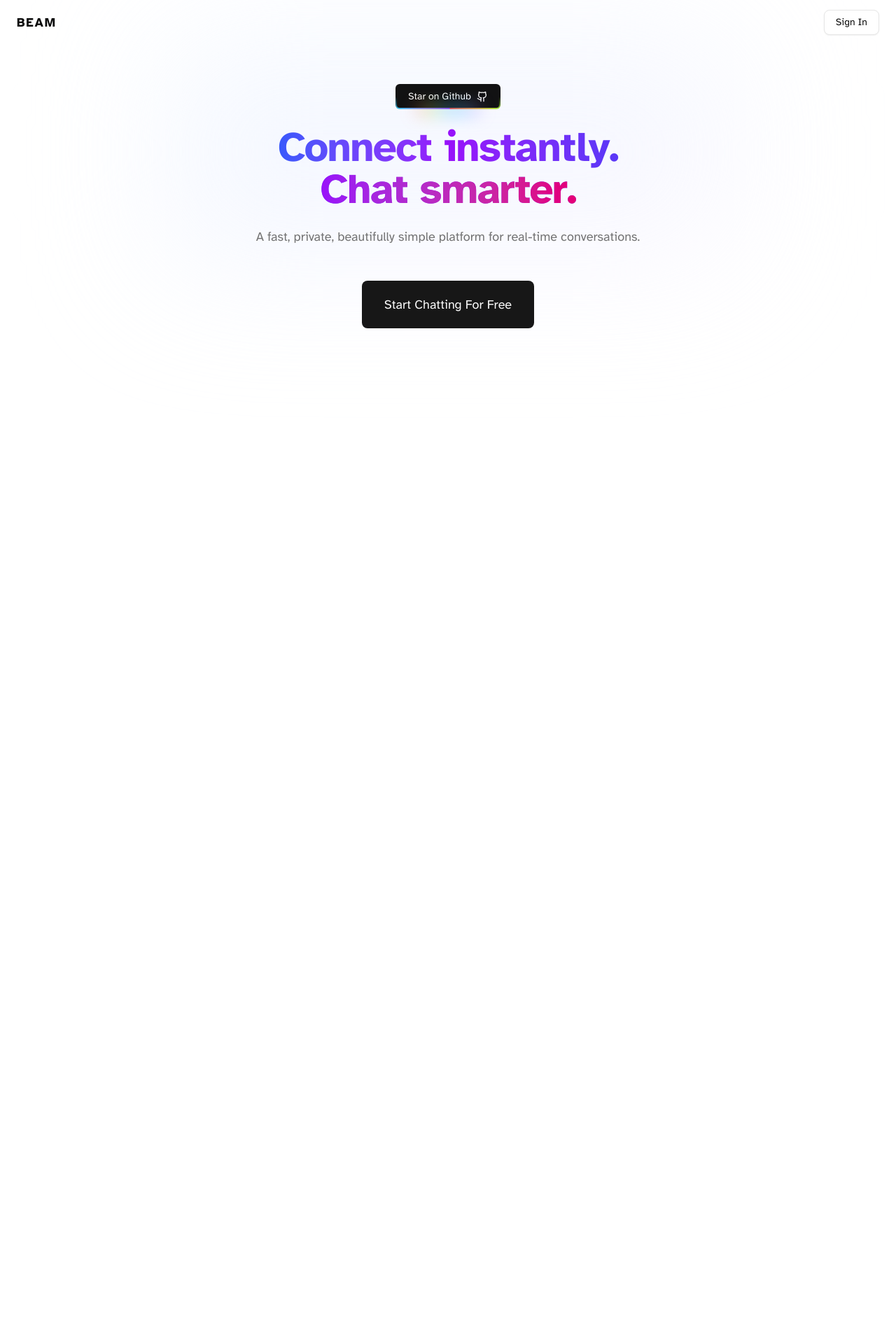
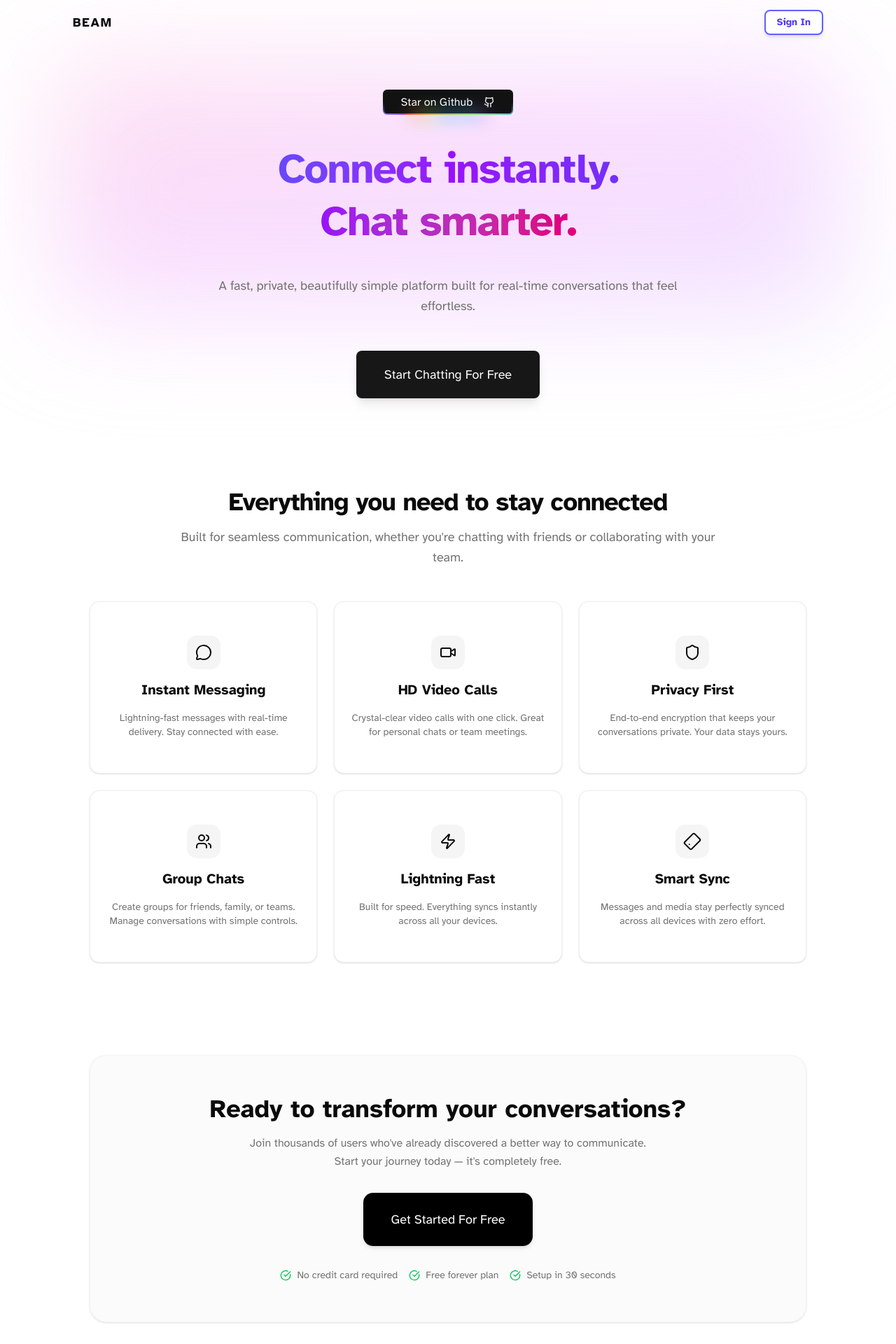
Before and after one commit to priyansh-narang2308/Cream, a Next.js app: page / in a window 1280 px wide. Shown: the top 1920 px of the page at 70% size. Before the commit the page ends 800 px from the top, so only its background shows below. Built offline with nearby package versions, Linux system fonts and the light colour scheme; no server answers.

Commit message:
feat: Full Hero Section with features and CTA cOMPLETED used AI for this vibe coding

```diff
--- a/app/page.tsx
+++ b/app/page.tsx
@@ -1,8 +1,10 @@
 "use client";
 
+import { CTASection } from "@/components/cta-section";
+import { FeaturesSection } from "@/components/feature-section";
+import { Footer } from "@/components/footer";
 import Header from "@/components/header";
 import { Button } from "@/components/ui/button";
-import { InteractiveHoverButton } from "@/components/ui/interactive-hover-button";
 import { PulsatingButton } from "@/components/ui/pulsating-button";
 import { RainbowButton } from "@/components/ui/rainbow-button";
 import { SignedIn, SignedOut, SignInButton } from "@clerk/nextjs";
@@ -10,52 +12,44 @@ import { Github } from "lucide-react";
 
 export default function Home() {
   return (
-    <div>
+    <div className="min-h-screen flex flex-col">
       <Header />
 
-      <main className="flex-1 flex flex-col items-center px-4 py-10 sm:px-6 text-center gap-10">
-        <div className="max-w-4xl space-y-6 relative">
+      <main className="flex-1 flex flex-col items-center px-4 py-16 sm:px-6 text-center gap-12">
+        <div className="relative max-w-4xl w-full space-y-10">
           <div
-            className="absolute inset-0 -z-10 bg-gradient-to-br
-      from-blue-50 via-indigo-50 to-purple-50
-      dark:from-blue-950/20 dark:via-indigo-950/20 dark:to-purple-950/20
-      rounded-3xl blur-3xl scale-150 opacity-60"
+            className="absolute inset-0 -z-10 bg-linear-to-br
+  from-pink-200 via-fuchsia-200 to-purple-200
+  dark:from-pink-900 dark:via-fuchsia-900/25 dark:to-purple-900/20
+  rounded-3xl blur-3xl opacity-70 scale-125"
           />
 
-          <div className="pt-4 w-full max-w-3xl">
-            <RainbowButton>
-              Star on Github <Github />
+          <div className="w-full flex justify-center">
+            <RainbowButton className="px-6 py-3 text-base">
+              Star on Github <Github className="ml-2 h-4 w-4" />
             </RainbowButton>
           </div>
-          <h1
-            className="text-4xl sm:text-6xl font-bold tracking-tight
-      bg-clip-text text-transparent bg-gradient-to-r
-      from-blue-600 via-purple-600 to-indigo-600
-      dark:from-blue-400 dark:via-purple-400 dark:to-indigo-400"
-          >
+
+          <h1 className="text-4xl sm:text-6xl font-bold tracking-tight bg-clip-text text-transparent bg-linear-to-r  from-blue-600 via-purple-600 to-indigo-600  dark:from-blue-400 dark:via-purple-400 dark:to-indigo-400 leading-tight">
             Connect instantly.
             <br />
-            <span
-              className="bg-clip-text text-transparent bg-gradient-to-r
-        from-purple-600 to-pink-600
-        dark:from-purple-400 dark:to-pink-400"
-            >
+            <span className="bg-clip-text text-transparent bg-linear-to-r from-purple-600 to-pink-600  dark:from-purple-400 dark:to-pink-400">
               Chat smarter.
             </span>
           </h1>
 
           <p className="text-lg text-muted-foreground max-w-2xl mx-auto leading-relaxed">
-            A fast, private, beautifully simple platform for real-time
-            conversations.
+            A fast, private, beautifully simple platform built for real-time
+            conversations that feel effortless.
           </p>
         </div>
 
-        <div className="flex flex-col sm:flex-row justify-center items-center gap-3 mt-2">
+        <div className="flex flex-col sm:flex-row justify-center items-center gap-4">
           <SignedOut>
             <SignInButton>
               <Button
                 size="lg"
-                className="text-lg px-8 py-5 h-auto cursor-pointer"
+                className="text-lg px-10 py-5 h-auto shadow-lg hover:shadow-xl transition-all cursor-pointer"
               >
                 Start Chatting For Free
               </Button>
@@ -64,13 +58,17 @@ export default function Home() {
 
           <SignedIn>
             <PulsatingButton
-              className="text-lg px-8 py-5 h-auto cursor-pointer"
+              className="text-lg px-10 py-5 h-auto cursor-pointer hover:bg-black/60"
               onClick={() => (window.location.href = "/dashboard")}
             >
               Go to Dashboard
             </PulsatingButton>
           </SignedIn>
         </div>
+
+        <FeaturesSection />
+        <CTASection />
+        <Footer />
       </main>
     </div>
   );
--- /dev/null
+++ b/components/cta-section.tsx
@@ -0,0 +1,48 @@
+import { Button } from "@/components/ui/button";
+import { CheckCircle } from "lucide-react";
+
+export function CTASection() {
+  const benefits = [
+    "No credit card required",
+    "Free forever plan",
+    "Setup in 30 seconds",
+  ];
+
+  return (
+    <section className="w-full py-1 px-4 sm:px-6 flex justify-center">
+      <div
+        className="w-full max-w-5xl bg-muted/40 dark:bg-muted/25
+        rounded-3xl p-10 sm:p-14 text-center shadow-sm border border-border/40"
+      >
+        <h2 className="text-3xl sm:text-4xl font-semibold mb-4">
+          Ready to transform your conversations?
+        </h2>
+
+        <p className="text-muted-foreground max-w-xl mx-auto leading-relaxed mb-8">
+          Join thousands of users who&apos;ve already discovered a better way to
+          communicate. Start your journey today — it&apos;s completely free.
+        </p>
+
+        <Button
+          size="lg"
+          className="px-10 py-6 text-lg h-auto rounded-xl cursor-pointer bg-black text-white
+          dark:bg-white dark:text-black shadow-md hover:shadow-lg transition-all"
+        >
+          Get Started For Free
+        </Button>
+
+        <div className="flex flex-col sm:flex-row justify-center gap-4 mt-8">
+          {benefits.map((b, i) => (
+            <div
+              key={i}
+              className="flex items-center justify-center gap-2 text-sm text-muted-foreground"
+            >
+              <CheckCircle className="h-4 w-4 text-green-500" />
+              {b}
+            </div>
+          ))}
+        </div>
+      </div>
+    </section>
+  );
+}
--- /dev/null
+++ b/components/feature-section.tsx
@@ -0,0 +1,70 @@
+import { Card, CardContent } from "@/components/ui/card";
+import { MessageCircle, Video, Shield, Users, Zap, Smartphone } from "lucide-react";
+
+export function FeaturesSection() {
+  const features = [
+    {
+      title: "Instant Messaging",
+      desc: "Lightning-fast messages with real-time delivery. Stay connected with ease.",
+      icon: <MessageCircle className="h-6 w-6" />,
+    },
+    {
+      title: "HD Video Calls",
+      desc: "Crystal-clear video calls with one click. Great for personal chats or team meetings.",
+      icon: <Video className="h-6 w-6" />,
+    },
+    {
+      title: "Privacy First",
+      desc: "End-to-end encryption that keeps your conversations private. Your data stays yours.",
+      icon: <Shield className="h-6 w-6" />,
+    },
+    {
+      title: "Group Chats",
+      desc: "Create groups for friends, family, or teams. Manage conversations with simple controls.",
+      icon: <Users className="h-6 w-6" />,
+    },
+    {
+      title: "Lightning Fast",
+      desc: "Built for speed. Everything syncs instantly across all your devices.",
+      icon: <Zap className="h-6 w-6" />,
+    },
+    {
+      title: "Smart Sync",
+      desc: "Messages and media stay perfectly synced across all devices with zero effort.",
+      icon: <Smartphone className="h-6 w-6 rotate-45" />,
+    },
+  ];
+
+  return (
+    <section className="w-full py-20 px-4 sm:px-6 flex flex-col items-center text-center gap-12">
+      <div className="max-w-3xl space-y-4">
+        <h2 className="text-3xl sm:text-4xl font-bold tracking-tight">
+          Everything you need to stay connected
+        </h2>
+        <p className="text-muted-foreground text-lg leading-relaxed">
+          Built for seamless communication, whether you&apos;re chatting with
+          friends or collaborating with your team.
+        </p>
+      </div>
+
+      <div className="grid grid-cols-1 sm:grid-cols-2 lg:grid-cols-3 gap-6 w-full max-w-5xl">
+        {features.map((f, i) => (
+          <Card
+            key={i}
+            className="group hover:shadow-xl transition-all hover:-translate-y-1 cursor-pointer border border-border/60"
+          >
+            <CardContent className="p-6 space-y-4">
+              <div className="flex justify-center items-center">
+                <div className="p-3 rounded-xl bg-muted group-hover:bg-primary/10 transition-colors">
+                  {f.icon}
+                </div>
+              </div>
+              <h3 className="font-semibold text-xl">{f.title}</h3>
+              <p className="text-sm text-muted-foreground">{f.desc}</p>
+            </CardContent>
+          </Card>
+        ))}
+      </div>
+    </section>
+  );
+}
--- /dev/null
+++ b/components/footer.tsx
@@ -0,0 +1,34 @@
+export function Footer() {
+  return (
+    <footer className="w-full border-t border-border/40 mt-24 py-12 px-6">
+      <div className="max-w-6xl mx-auto flex flex-col gap-10">
+        <div className="flex items-center justify-between w-full">
+          <h2 className="text-lg font-semibold">
+            Beam <br />
+            <span className="text-xs text-center font-light ">
+              &copy; 2025
+            </span>
+          </h2>
+
+          <div className="flex gap-8 text-sm text-muted-foreground">
+            <a href="#" className="hover:text-foreground transition-colors">
+              Privacy Policy
+            </a>
+            <a href="#" className="hover:text-foreground transition-colors">
+              Terms of Service
+            </a>
+            <a href="#" className="hover:text-foreground transition-colors">
+              Support
+            </a>
+          </div>
+        </div>
+
+        <p className="text-center text-xs text-muted-foreground leading-relaxed max-w-2xl mx-auto">
+          Built independently as a personal project. If anything here
+          unintentionally infringes on rights, just let me know and I&apos;ll
+          update or remove it right away.
+        </p>
+      </div>
+    </footer>
+  );
+}
--- a/components/header.tsx
+++ b/components/header.tsx
@@ -13,7 +13,7 @@ const Header = () => {
   return (
     <header className="flex items-center justify-between h-16 px-4 sm:px-6">
       <Link href="/dashboard" className="flex items-center gap-2">
-        <span className="font-semibold tracking-widest uppercase text-lg">
+        <span className="font-semibold tracking-widest uppercase text-lg ml-0 sm:ml-20">
           Beam
         </span>
       </Link>
@@ -36,7 +36,19 @@ const Header = () => {
             forceRedirectUrl="/dashboard"
             signUpForceRedirectUrl="/dashboard"
           >
-            <Button variant="outline" className="cursor-pointer">
+            <Button
+              variant="outline"
+              className="
+    cursor-pointer
+    sm:mr-20 mr-0
+    border-2 border-indigo-500
+    text-indigo-600 hover:text-white
+    hover:bg-indigo-600
+    font-semibold
+    transition duration-150 ease-in-out
+    shadow-md
+  "
+            >
               Sign In
             </Button>
           </SignInButton>
```
